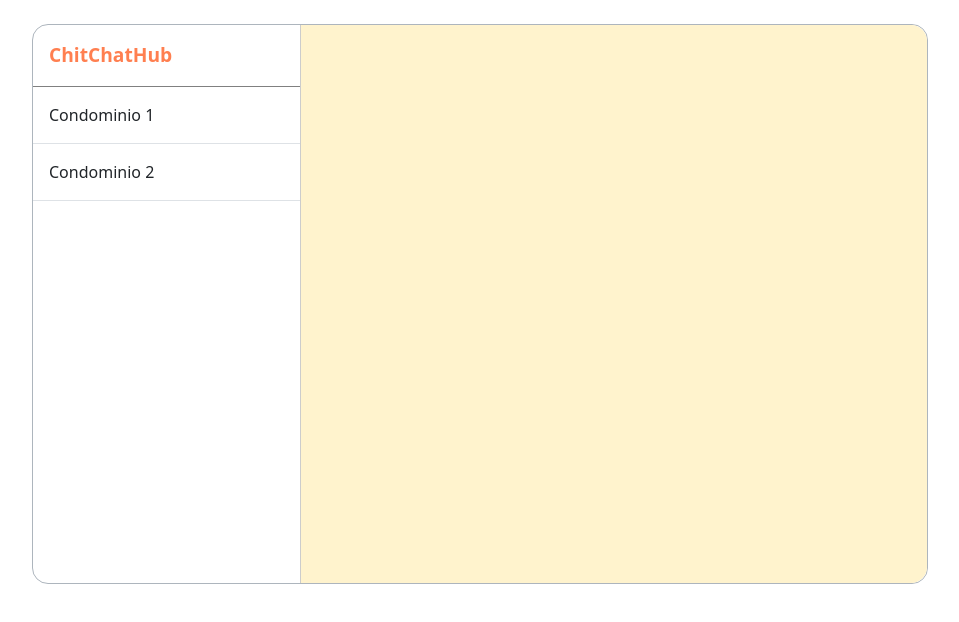
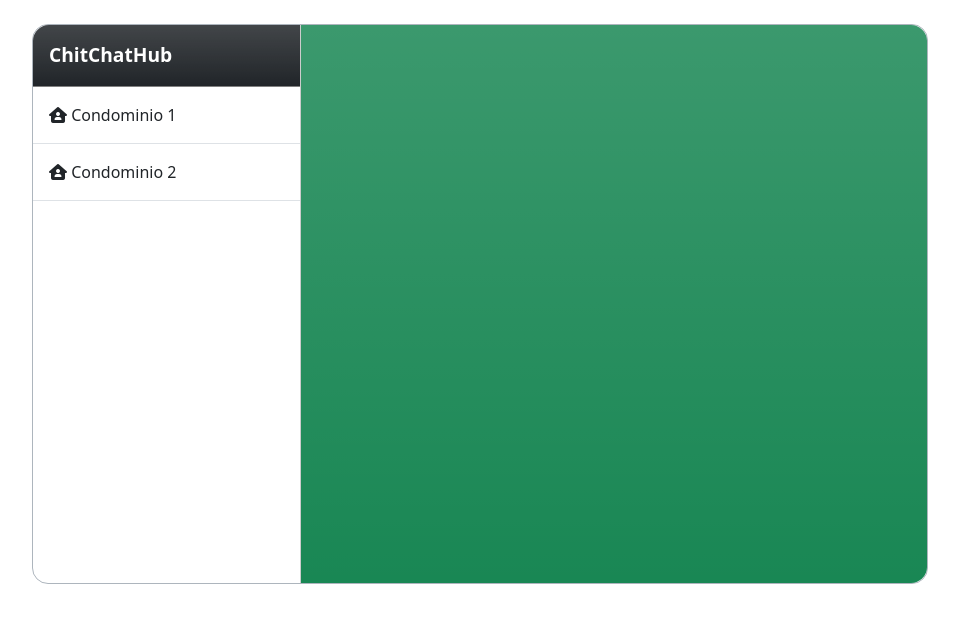
Before and after one commit to Lucone00/ChitChatHub, an Angular app: page / in a window 1280 px wide. Shown: the top 622 px of the page, without its empty margins (160-1119 px from the left). Built offline with nearby package versions, Linux system fonts and the light colour scheme.

Commit message:
aggiunte icone e cambiati i colori

```diff
--- a/src/app/features/chat-container/chat-container.component.html
+++ b/src/app/features/chat-container/chat-container.component.html
@@ -1,13 +1,15 @@
-<div class="container border border-dark-subtle rounded-4 mt-4 p-0">
+<div class="container border border-dark-subtle mt-4 p-0">
   <div class="sidebar">
-    <div class="chat-header p-3">
+    <div class="chat-header p-3 bg-dark bg-gradient">
       <ng-container *ngIf="!selectedGroup; else groupNameTemplate">
         ChitChatHub
       </ng-container>
       <ng-template #groupNameTemplate>
         <div (click)="goBackToGroups()">
           <i class="fa-solid fa-circle-chevron-left"></i>
-         <span class="selected-group-header">{{ selectedGroup?.groupName }}</span>
+          <span class="selected-group-header">{{
+            selectedGroup?.groupName
+          }}</span>
         </div>
       </ng-template>
     </div>
@@ -18,7 +20,9 @@
         (click)="selectGroup(group)"
         class="border-bottom p-3 group-list"
       >
-        {{ group.groupName }}
+        <span>
+          <i class="fa-solid fa-house-user"></i> {{ group.groupName }}
+        </span>
       </div>
     </div>
 
@@ -28,15 +32,17 @@
         class="border-bottom p-3 group-list"
         (click)="selectChat(chatList)"
       >
-        {{ chatList.chat }}
+        <span><i class="fa-solid fa-circle-user"></i> {{ chatList.chat }}</span>
       </div>
     </div>
   </div>
 
-  <div class="chat-details bg-warning-subtle d-flex flex-column h-100">
+  <div class="chat-details bg-success bg-gradient d-flex flex-column h-100">
     <div *ngIf="selectedChat" class="flex-grow-1 d-flex flex-column">
-      <div class="chat-name border-bottom bg-warning bg-gradient">
-        <p class="m-3">{{ selectedChat.chat }}</p>
+      <div class="chat-name border-bottom bg-dark bg-gradient">
+        <span class="m-3"
+          ><i class="fa-solid fa-circle-user"></i> {{ selectedChat.chat }}</span
+        >
       </div>
 
       <div *ngFor="let message of messages" class="message p-2">
@@ -51,12 +57,12 @@
         <div class="form-outline d-flex" data-mdb-input-init>
           <textarea
             [(ngModel)]="newMessage"
-            class="form-control col-3"
+            class="form-control"
             id="messageArea"
-            rows="2"
+            rows="1"
           ></textarea>
-          <button type="button" class="btn btn-success" (click)="sendMessage()">
-            Send
+          <button type="button" class="btn btn-dark" (click)="sendMessage()">
+            <i class="fa-solid fa-paper-plane"></i>
           </button>
         </div>
       </div>
--- a/src/app/features/chat-container/chat-container.component.scss
+++ b/src/app/features/chat-container/chat-container.component.scss
@@ -2,6 +2,7 @@
   display: flex;
   height: 70vh;
   width: 70%;
+  border-radius: 1rem;
 
   @media (max-width: 768px) {
     flex-direction: column;
@@ -11,8 +12,9 @@
 
 .chat-header {
   border-bottom: 1px solid gray;
+  border-top-left-radius: 1rem;
   font-size: 1.2rem;
-  color: coral;
+  color: white;
   font-weight: 600;
   & :hover {
     cursor: pointer;
@@ -62,14 +64,15 @@
 
 .chat-name {
   font-size: 1.3rem;
-  padding: 0.25rem;
+  padding: 0.4rem;
   border-top-right-radius: 1rem;
+  color: white;
 }
 
 .message-input {
   margin: 0 auto;
   & textarea {
-    width: 100%;
+    width: 200%;
   }
   & button {
     color: white;
```
